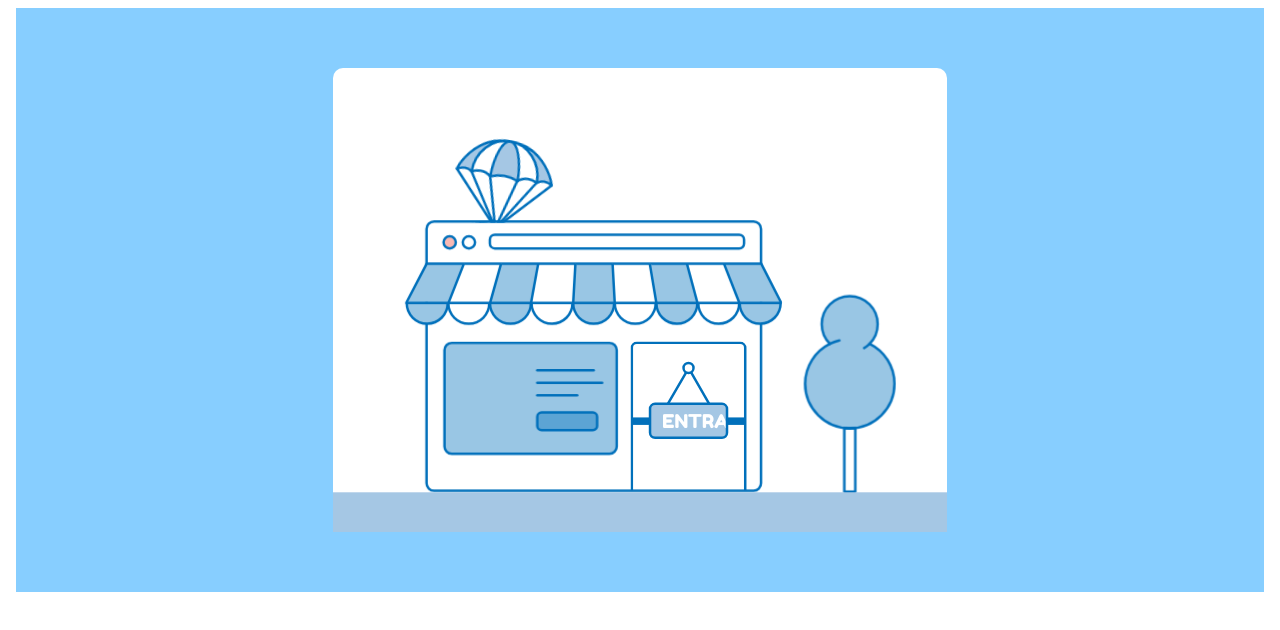
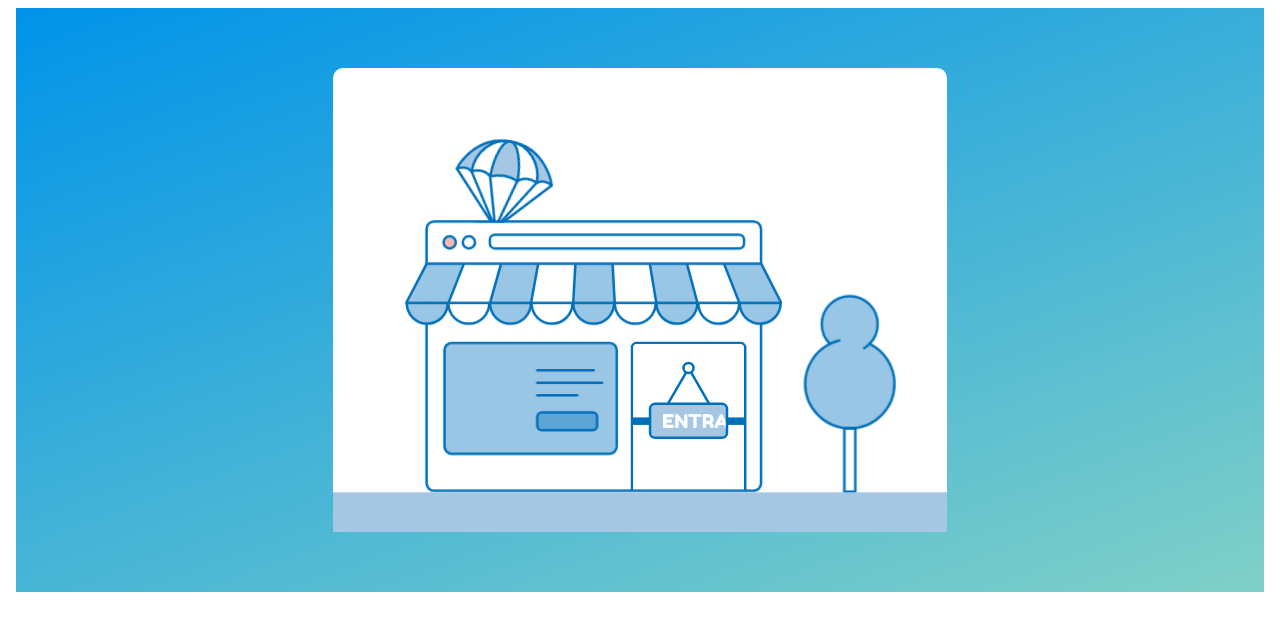
Before and after one commit to luca-lezzerini/scarsefour, an Angular app in the folder client-scarsefour/client-scarsefour/: page /app-home-page in a window 1280 px wide. Shown: the top 630 px of the page. Built offline with nearby package versions, Linux system fonts and the light colour scheme.

Commit message:
Inserito colore con gradiente

```diff
--- a/client-scarsefour/client-scarsefour/src/app/theme.css
+++ b/client-scarsefour/client-scarsefour/src/app/theme.css
@@ -7,7 +7,8 @@
     body {
     font-family: Arial;
     padding: 10px;
-    background:	#87CEFF;
+    background-color: #0093E9;
+    background-image: linear-gradient(160deg, #0093E9 0%, #80D0C7 100%);
     }
 
     .header {
```
